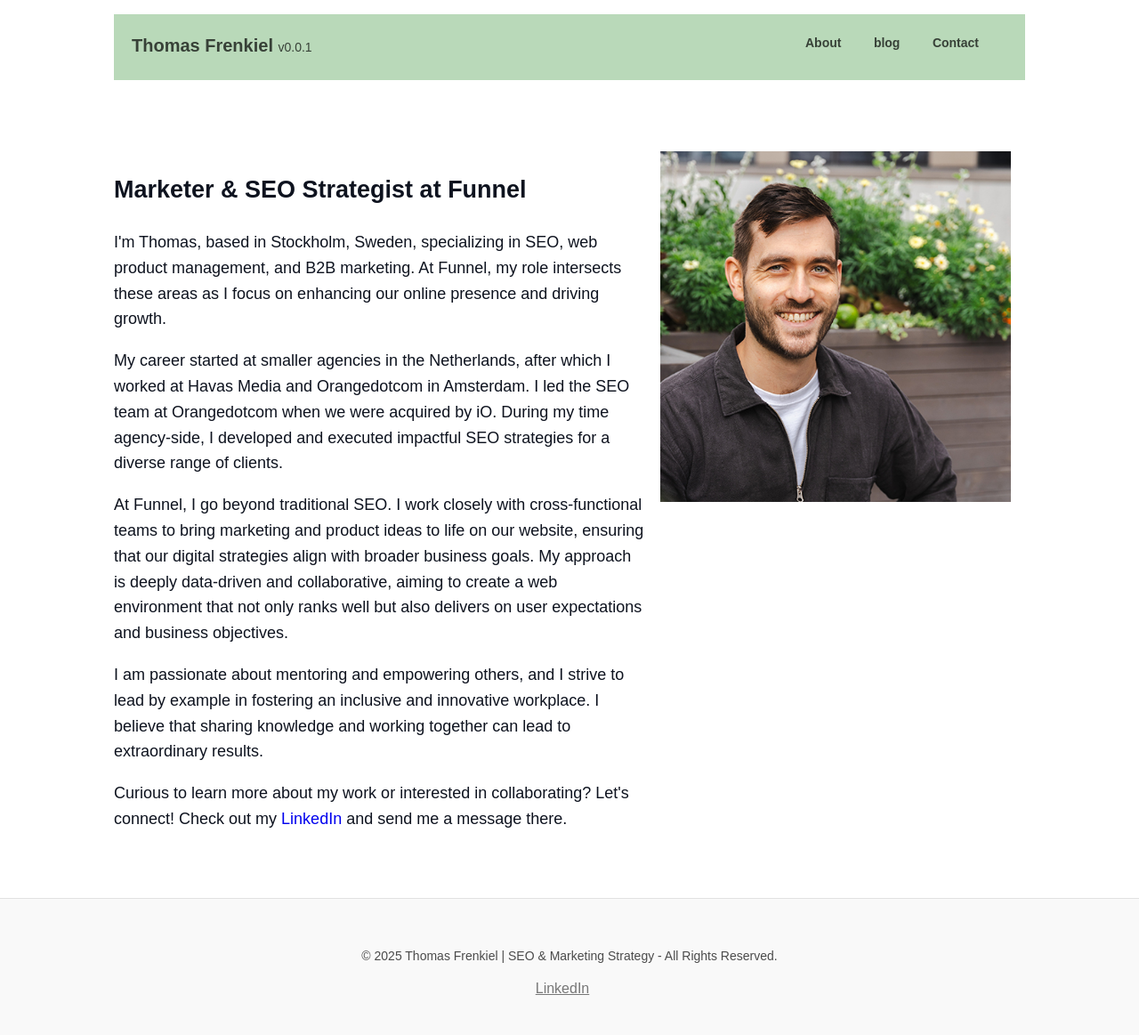
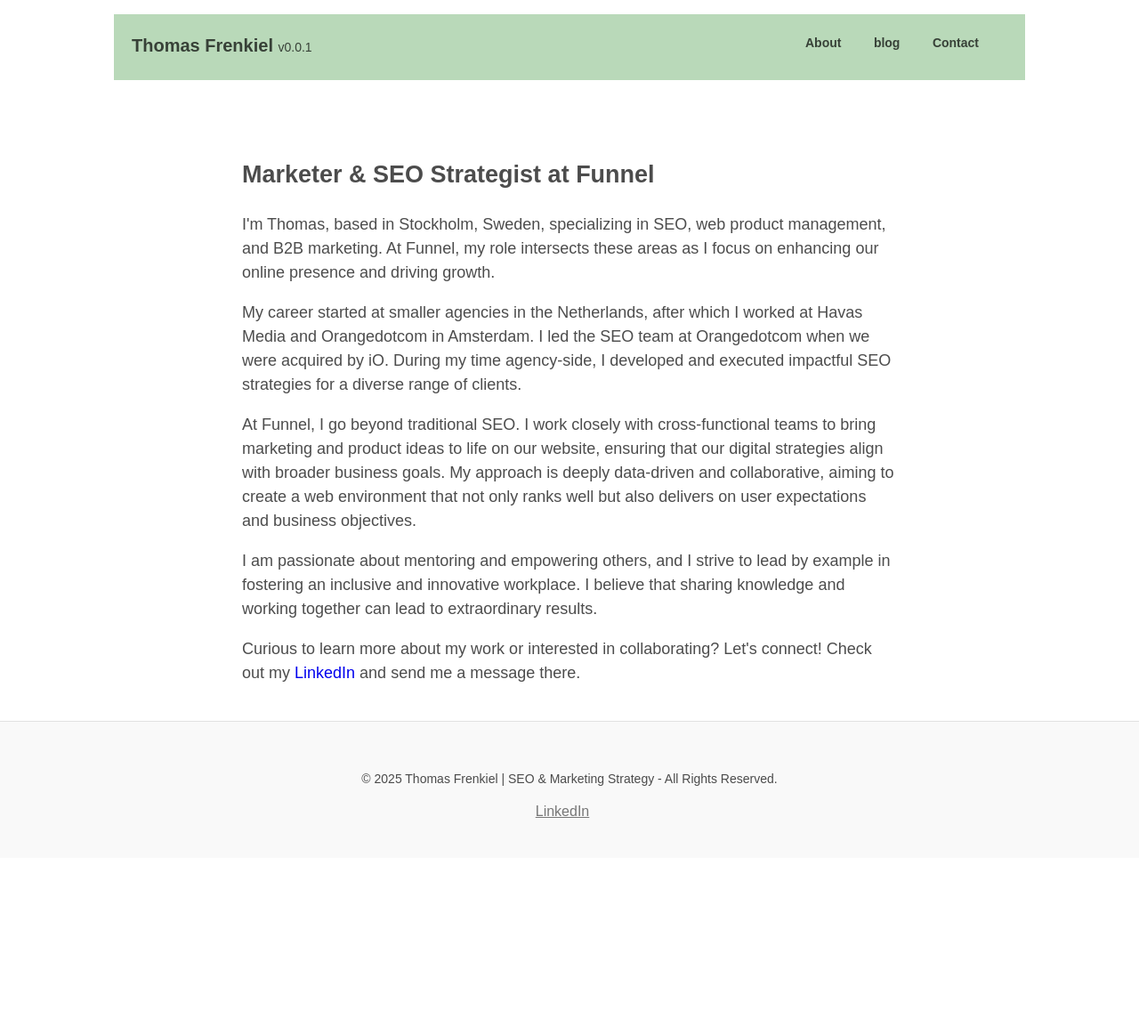
Before and after one commit to tfrenkiel040/website, a Jekyll site: the page built from about.markdown, in a window 1280 px wide. Shown: the whole page at 89% size. Built offline with Jekyll 4.4.1, drawn with Linux system fonts in a browser that asks for light colours; after the commit the page ends 964 px from its top, so only the background shows below that.

Commit message:
Update about.markdown

```diff
--- a/about.markdown
+++ b/about.markdown
@@ -4,8 +4,7 @@
 permalink: /about/
 ---
 
-<div class="cf"> <!-- cf is used to contain floats -->
-    <div class="fl w-60 pa2">
+<div class="mw7 center ph3 f4 lh-copy">
 <h2> Marketer & SEO Strategist at Funnel</h2>
 
 
@@ -20,7 +19,3 @@
 <p>Curious to learn more about my work or interested in collaborating? Let's connect! Check out my <a href="https://www.linkedin.com/in/thomasfrenkiel/">LinkedIn</a> and send me a message there.</p>
 
 </div>
-<div class="fl w-40 pa2">
-        <img src="{{ '/assets/images/2024pf.jpg' | relative_url }}" alt="Thomas Frenkiel" class="w-100 db center">
-    </div>
-</div>
```
